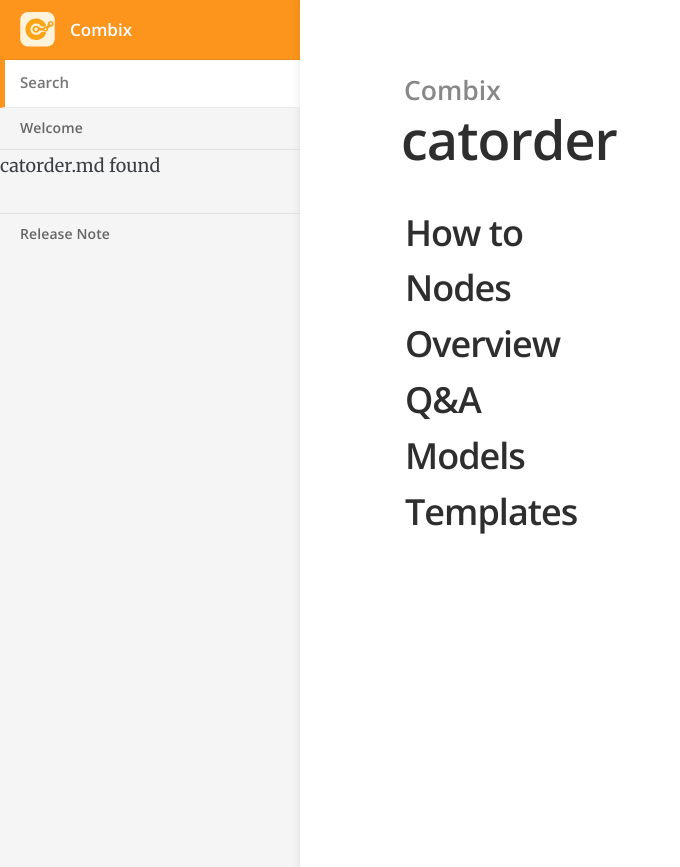
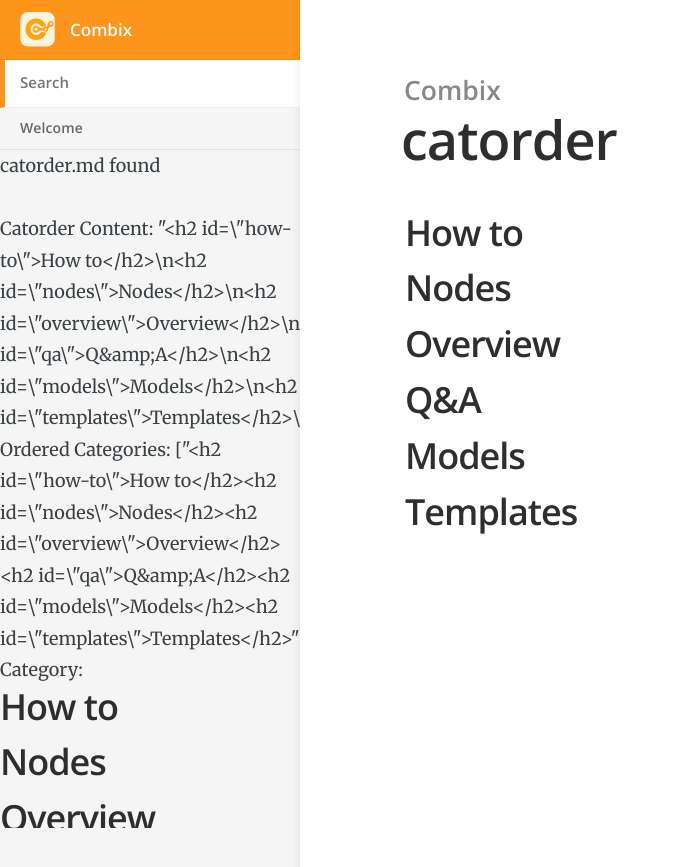
Before and after one commit to roryror/combix-doc, a Jekyll site: the page built from _docs/catorder.md, in a window 1280 px wide. Shown: the top 867 px of the page, without its empty margins (0-680 px from the left). Built offline with Jekyll 4.4.1, drawn with Linux system fonts in a browser that asks for light colours.

Commit message:
Update default.html

```diff
--- a/_layouts/default.html
+++ b/_layouts/default.html
@@ -186,15 +186,20 @@
                     <p>catorder.md not found</p>
                 {% endif %}
                 {% if catorder %}
+                    Catorder Content: {{ catorder.content | inspect }} <br>
                     {% assign ordered_categories = catorder.content | strip_newlines | split: '\n## ' %}
+                    Ordered Categories: {{ ordered_categories | inspect }} <br>
                     {% for category in ordered_categories %}
+                        Category: {{ category }} <br>
                         {% for group in grouped %}
-                            {% if group.categoty == category %}
+                            Group Name: {{ group.name }} <br>
+                            {% if group.name == category %}
                                 <ul>
                                     <li class="nav-item top-level">
                                         <a href="#">{{ group.name }}</a>
                                         <ul>
                                             {% assign items = group.items | sort: 'order' %}
+                                            Items: {{ items | inspect }} <br>
                                             {% for item in items %}
                                                 <li class="nav-item">
                                                     <a href="{{ site.baseurl }}{{ item.url }}">{{ item.title }}</a>
@@ -206,6 +211,8 @@
                             {% endif %}
                         {% endfor %}
                     {% endfor %}
+                {% else %}
+                    <p>未找到 catorder.md 文件或其内容为空。</p>
                 {% endif %}
             </ul>
 
```
